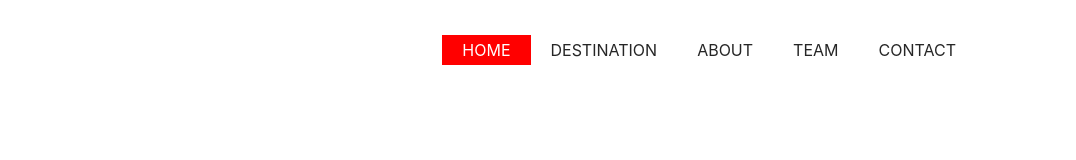
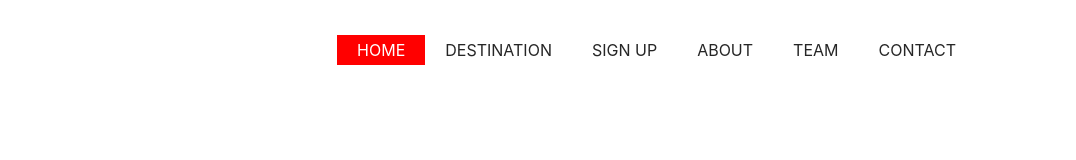
Before and after one commit to Machel54/Travellers-suite, a plain HTML site: page index.html in a window 1280 px wide. Shown: the full height of the page, 204-1280 px from the left. Drawn offline with Linux system fonts and the light colour scheme.

Commit message:
add sign up in navbar

```diff
--- a/index.html
+++ b/index.html
@@ -16,6 +16,7 @@
      <ul>
        <li><a href="#" class="active">Home</a></li>
        <li><a href="#">Destination</a></li>
+       <li><a href="#">Sign up</a></li>
        <li><a href="#">About</a></li>
        <li><a href="#">Team</a></li>
        <li><a href="#">Contact</a></li>
```
